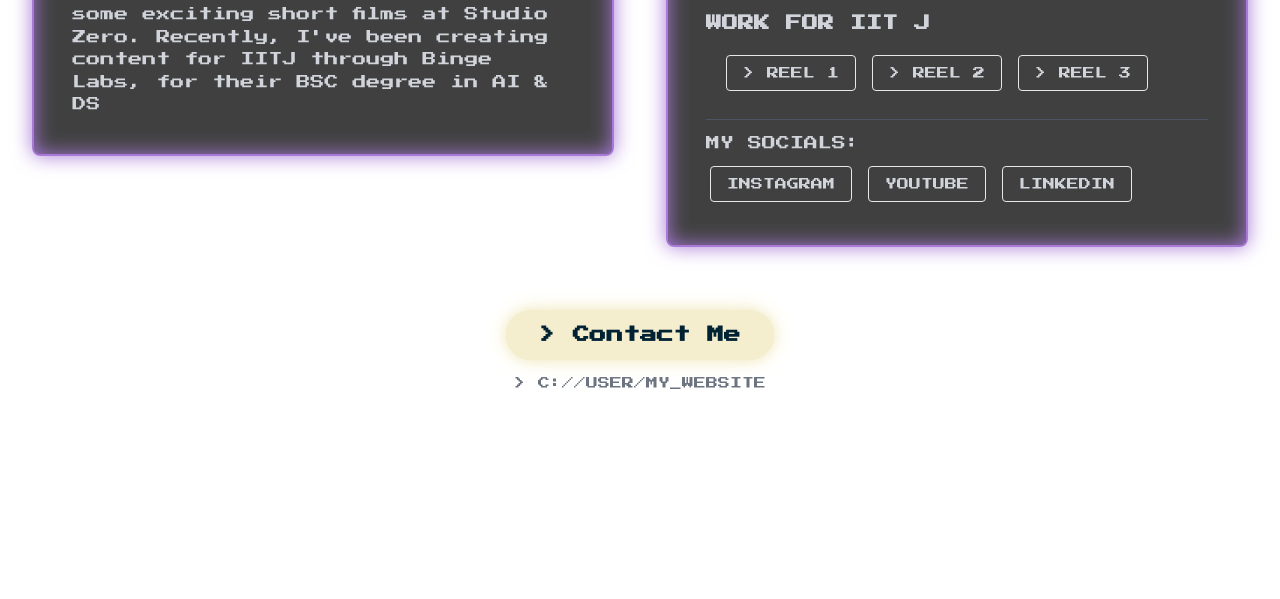
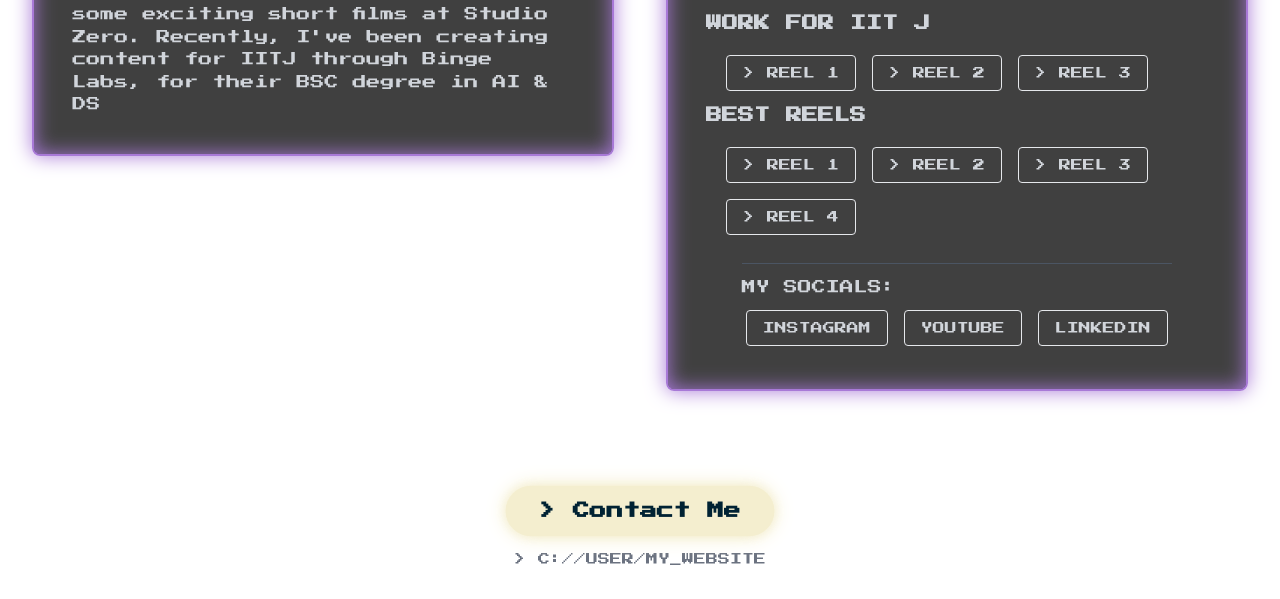
Before and after one commit to shamit-sinha/Shamit-Sinha, a plain HTML site: page index.html in a window 1280 px wide. Shown: the part 844-1443 px from the top of the page. Before the commit the page ends 1299 px from the top, so only its background shows below. Drawn offline with nearby package versions, Linux system fonts and the light colour scheme.

Commit message:
Update index.html

```diff
--- a/index.html
+++ b/index.html
@@ -471,7 +471,26 @@
                             </div>
                         </div>
                     </div>
-
+                      <div class="project-category">
+                            <h3 class="font-bold mb-2 text-neon-yellow">BEST REELS</h3>
+                            <div class="project-items space-y-2 ml-4">
+                                <div class="project-item">
+                                    <button class="project-btn border border-lavender hover:bg-lavender hover:text-black transition-all duration-200" onclick="openVideo('reel01')">
+                                        > Reel 1
+                                    </button>
+                                    <button class="project-btn border border-lavender hover:bg-lavender hover:text-black transition-all duration-200" onclick="openVideo('reel02')">
+                                        > Reel 2
+                                    </button>
+                                    <button class="project-btn border border-lavender hover:bg-lavender hover:text-black transition-all duration-200" onclick="openVideo('reel03')">
+                                        > Reel 3
+                                    </button>
+                                       <button class="project-btn border border-lavender hover:bg-lavender hover:text-black transition-all duration-200" onclick="openVideo('reel04')">
+                                        > Reel 4
+                                    </button>
+                                </div>
+                            </div>
+                        </div>
+                    </div>
                     <!-- Social Links -->
                     <div class="social-links mt-4 pt-3 border-t border-gray-600">
                         <p class="text-xs mb-2">MY SOCIALS:</p>
@@ -547,6 +566,12 @@
                 'reel1': 'https://www.instagram.com/reel/DLkfGScyfzT/',
                 'reel2': 'https://www.instagram.com/reel/DLVAOWWyXeN/',
                 'reel3': 'https://www.instagram.com/reel/DMvIJY4yTZi/'
+
+                // Reel
+                'reel01': 'https://www.instagram.com/p/DOajrtOCW3h/',
+                'reel02': 'https://www.instagram.com/p/DOtLG7kCb9j/',
+                'reel03': 'https://www.instagram.com/p/DOyz4j1kpOl/'
+             'reel04': 'https://www.instagram.com/p/DPMiOWUkgmJ/'
             };
 
             // Open the video in a new tab
```
